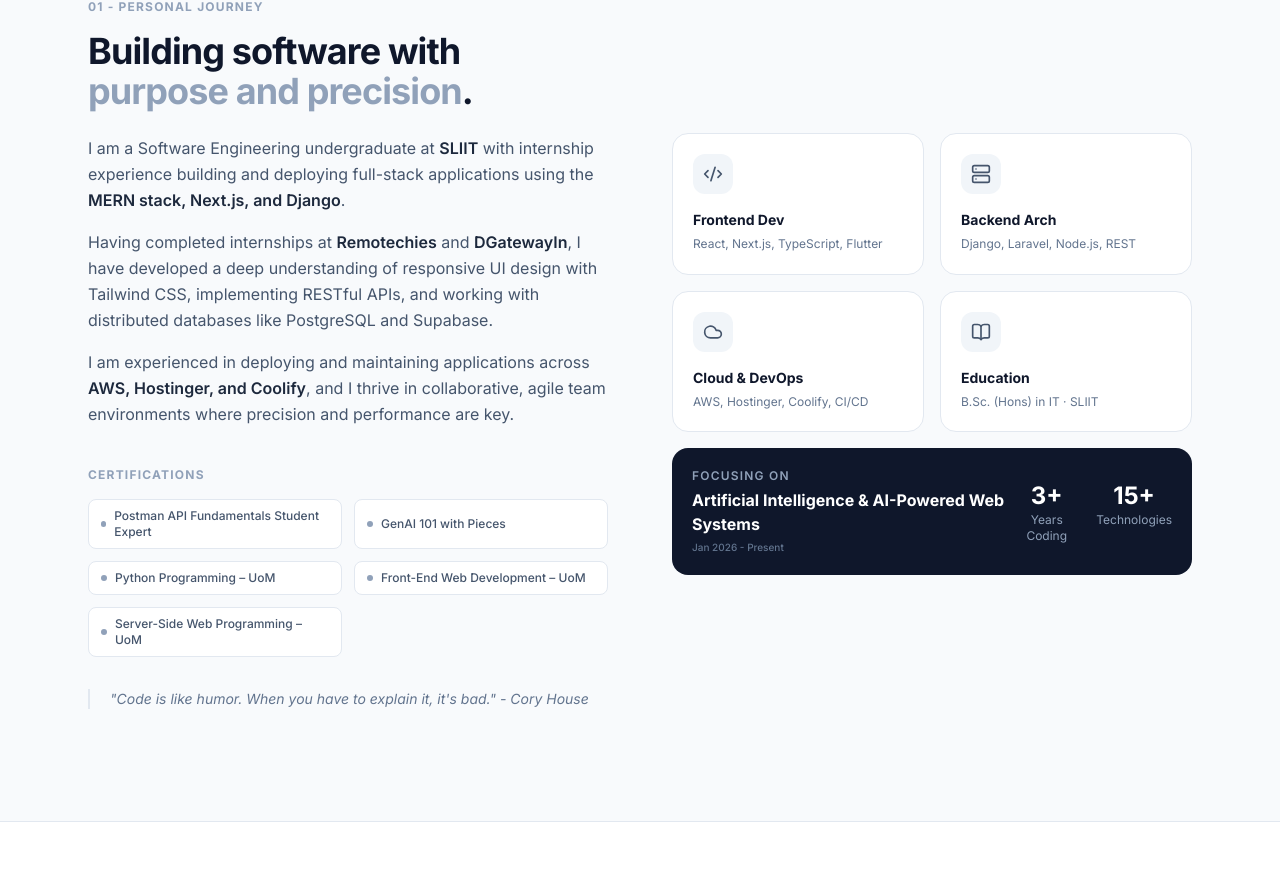
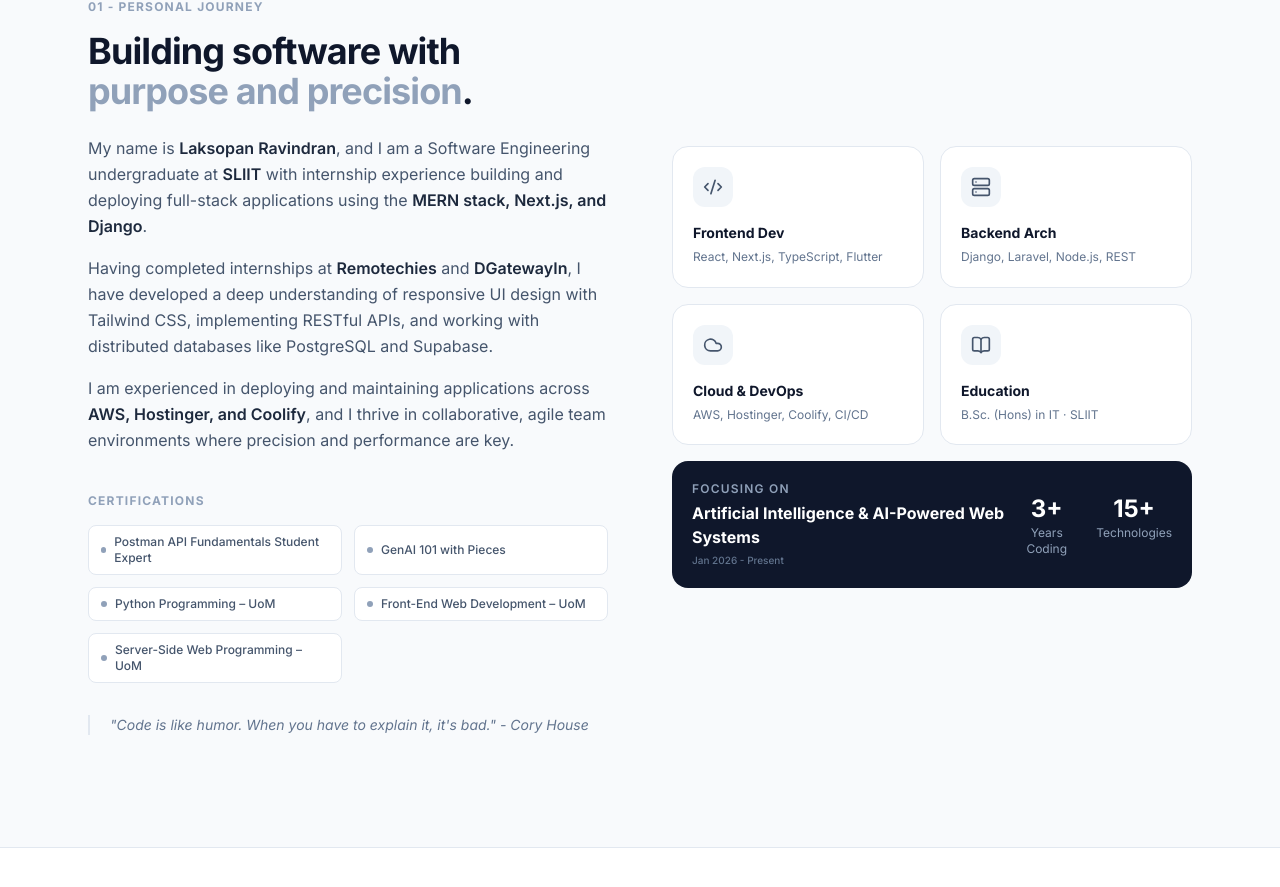
Before and after one commit to Laksopan23/laksopan, a React (Vite) app: page / in a window 1280 px wide. Shown: the part 914-1801 px from the top of the page. Built offline with nearby package versions, Linux system fonts and the light colour scheme; no server answers.

Commit message:
seo: improve search ranking with JSON-LD and meta tag optimization

```diff
--- a/index.html
+++ b/index.html
@@ -3,10 +3,11 @@
   <head>
     <meta charset="UTF-8" />
     <meta name="viewport" content="width=device-width, initial-scale=1.0" />
-    <title>Laksopan Ravindran | Full-Stack Software Engineer Portfolio</title>
-    <meta name="description" content="Portfolio of Laksopan Ravindran, a Software Engineering undergraduate at SLIIT. Specializing in MERN stack, Next.js, Django, and Cloud Infrastructure. Check out my projects and experience." />
-    <meta name="keywords" content="Laksopan Ravindran, Software Engineer, Full-Stack Developer, SLIIT, Portfolio, MERN Stack, Next.js, Django, Sri Lanka, Web Development" />
+    <title>Laksopan Ravindran | Full-Stack & AI Engineer Portfolio</title>
+    <meta name="description" content="Official portfolio of Laksopan Ravindran, a Software Engineering undergraduate at SLIIT. Expert in MERN stack, Next.js, Django, and AI-powered web systems." />
+    <meta name="keywords" content="Laksopan, Laksopan Ravindran, Software Engineer, Full-Stack Developer, AI Engineer, SLIIT, Portfolio, Sri Lanka, Web Development, React Developer" />
     <meta name="author" content="Laksopan Ravindran" />
+    <link rel="canonical" href="https://laksopan.com/" />
 
     <!-- Favicon -->
     <link rel="icon" type="image/png" href="/favicon.png" />
@@ -15,16 +16,37 @@
     <!-- Open Graph / Facebook -->
     <meta property="og:type" content="website" />
     <meta property="og:url" content="https://laksopan.com/" />
-    <meta property="og:title" content="Laksopan Ravindran | Full-Stack Software Engineer" />
-    <meta property="og:description" content="Showcasing high-performance full-stack applications built with modern technologies. Software Engineering undergraduate at SLIIT." />
+    <meta property="og:title" content="Laksopan Ravindran | Full-Stack & AI Engineer" />
+    <meta property="og:description" content="Building high-performance full-stack applications with AI integration. Explore my projects and professional journey." />
     <meta property="og:image" content="/favicon.png" />
 
     <!-- Twitter -->
     <meta property="twitter:card" content="summary_large_image" />
     <meta property="twitter:url" content="https://laksopan.com/" />
-    <meta property="twitter:title" content="Laksopan Ravindran | Full-Stack Software Engineer" />
-    <meta property="twitter:description" content="Showcasing high-performance full-stack applications built with modern technologies. Software Engineering undergraduate at SLIIT." />
+    <meta property="twitter:title" content="Laksopan Ravindran | Full-Stack & AI Engineer" />
+    <meta property="twitter:description" content="Building high-performance full-stack applications with AI integration. Explore my projects and professional journey." />
     <meta property="twitter:image" content="/favicon.png" />
+
+    <!-- JSON-LD Structured Data for Person -->
+    <script type="application/ld+json">
+      {
+        "@context": "https://schema.org",
+        "@type": "Person",
+        "name": "Laksopan Ravindran",
+        "url": "https://laksopan.com/",
+        "image": "https://laksopan.com/favicon.png",
+        "sameAs": [
+          "https://github.com/Laksopan23",
+          "https://www.linkedin.com/in/laksopan-ravindran-92612224b/"
+        ],
+        "jobTitle": "Software Engineer",
+        "alumniOf": {
+          "@type": "CollegeOrUniversity",
+          "name": "SLIIT"
+        },
+        "description": "Full-Stack Software Engineer specializing in React, Next.js, Django, and AI integration."
+      }
+    </script>
 
     <link rel="preconnect" href="https://fonts.googleapis.com">
     <link rel="preconnect" href="https://fonts.gstatic.com" crossorigin>
--- a/src/components/About.tsx
+++ b/src/components/About.tsx
@@ -34,7 +34,7 @@
 
             <div className="space-y-4 text-slate-600 leading-relaxed">
               <p>
-                I am a Software Engineering undergraduate at <span className="font-semibold text-slate-800">SLIIT</span> with
+                My name is <span className="font-semibold text-slate-800">Laksopan Ravindran</span>, and I am a Software Engineering undergraduate at <span className="font-semibold text-slate-800">SLIIT</span> with
                 internship experience building and deploying full-stack applications using the <span className="font-semibold text-slate-800">MERN stack, Next.js, and Django</span>.
               </p>
               <p>
```
